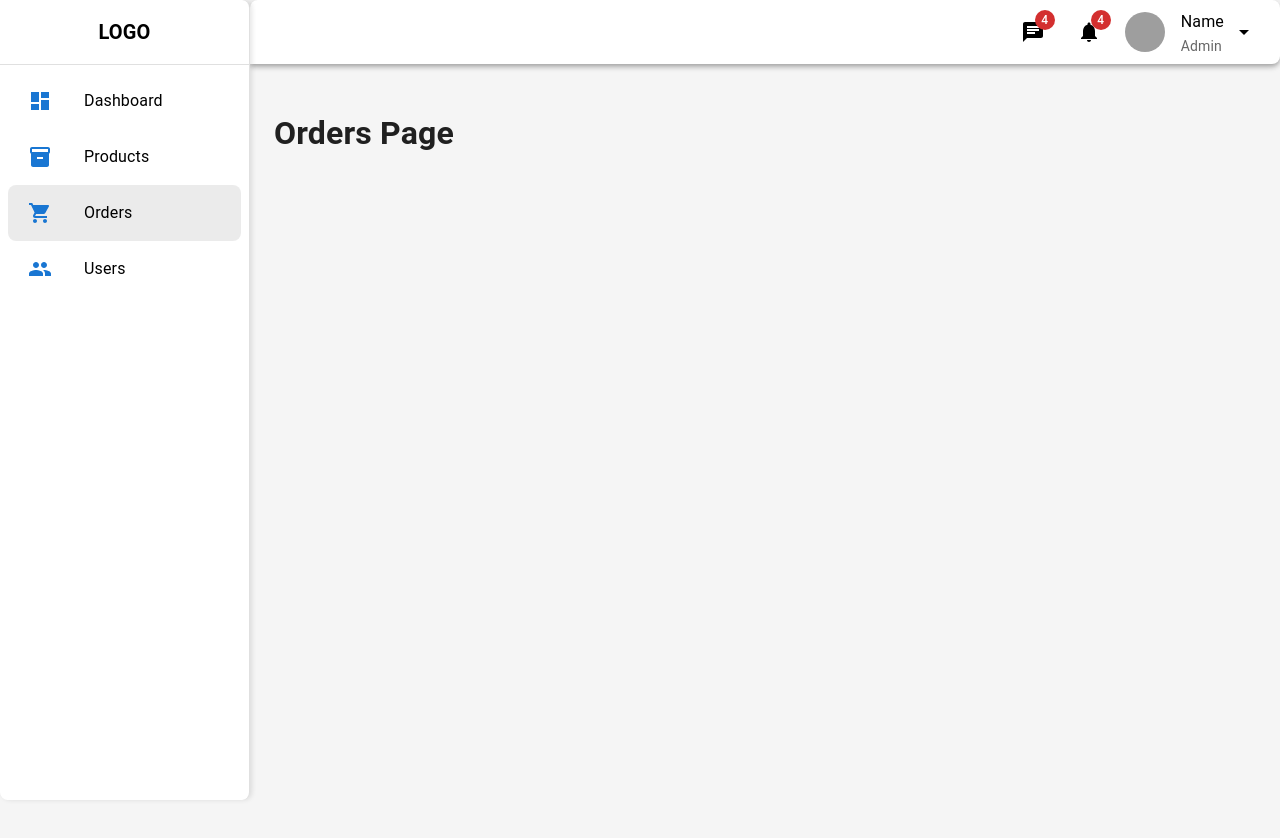
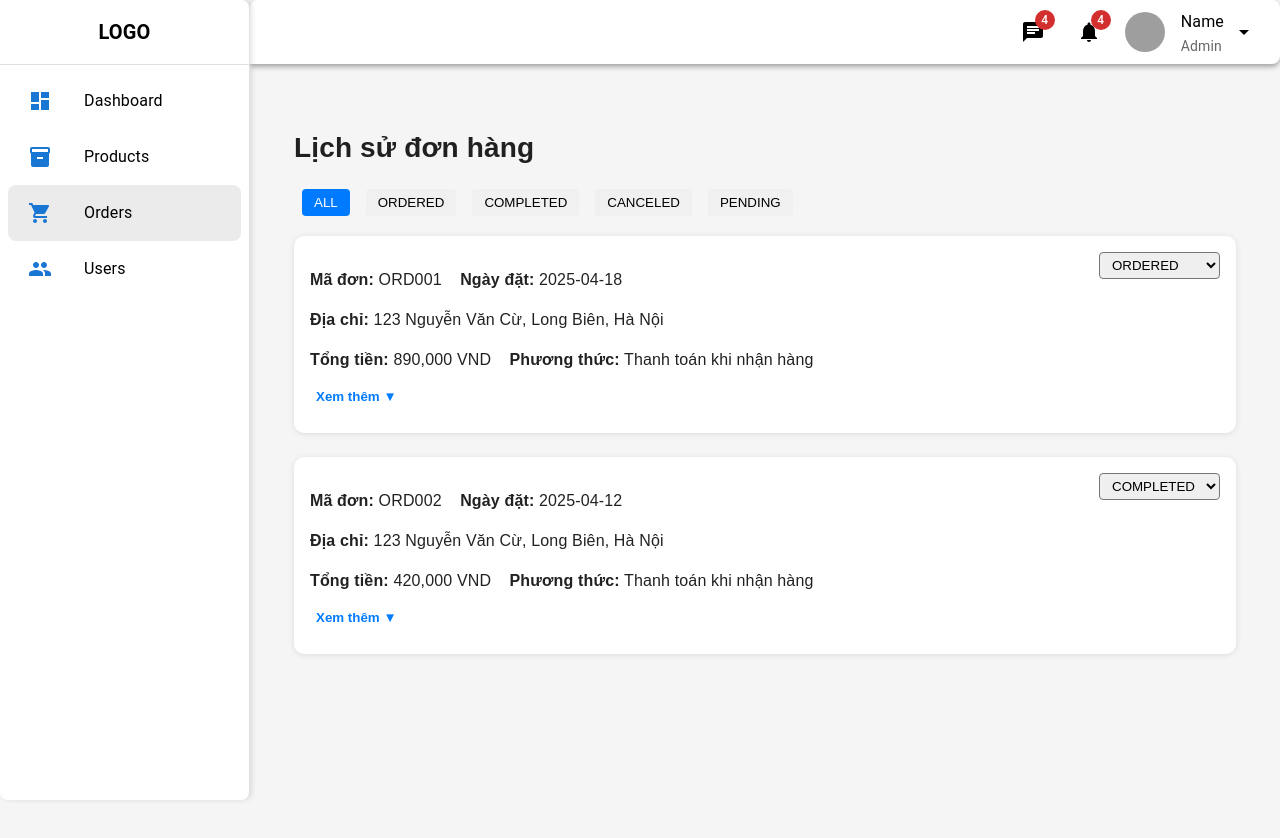
Before and after one commit to ThanhDanhDo/FashionShop, a React (Create React App) app in the folder frontend/: page /orders-admin in a window 1280 px wide. Shown: the top 838 px of the page. Built offline with nearby package versions, Linux system fonts and the light colour scheme; grey boxes are pictures that could not be loaded.

Commit message:
ui/Orders-admin

```diff
--- /dev/null
+++ b/frontend/src/pages/Admin/Orders-admin/Orders-admin.css
@@ -0,0 +1,90 @@
+.orders-container {
+    padding: 20px;
+    font-family: Arial, sans-serif;
+  }
+
+  .orders-title {
+    font-size: 28px;
+    margin-bottom: 20px;
+    font-weight: bold;
+  }
+
+  .order-filter {
+    margin-bottom: 20px;
+  }
+
+  .filter-button {
+    margin: 0 8px;
+    padding: 6px 12px;
+    background-color: #f0f0f0;
+    border: none;
+    border-radius: 4px;
+    cursor: pointer;
+  }
+
+  .filter-button.active {
+    background-color: #007bff;
+    color: white;
+  }
+
+  .order-card {
+    background: #fff;
+    border-radius: 10px;
+    padding: 16px;
+    margin-bottom: 24px;
+    box-shadow: 0 1px 6px rgba(0, 0, 0, 0.1);
+  }
+
+  .order-header {
+    display: flex;
+    justify-content: space-between;
+    margin-bottom: 12px;
+  }
+
+  .status-dropdown {
+    padding: 4px 8px;
+    border-radius: 4px;
+  }
+
+  .order-products {
+    border-top: 1px dashed #ccc;
+    padding-top: 12px;
+  }
+
+  .order-item {
+    display: flex;
+    align-items: center;
+    margin-bottom: 10px;
+  }
+
+  .order-image {
+    width: 60px;
+    height: 60px;
+    object-fit: cover;
+    margin-right: 16px;
+    border-radius: 4px;
+  }
+
+  .order-details h4 {
+    margin: 0;
+    font-size: 16px;
+  }
+
+  .toggle-button-wrapper {
+    text-align: center;
+    margin: 12px 0;
+  }
+
+  .toggle-button {
+    background-color: transparent;
+    border: none;
+    color: #007bff;
+    font-weight: bold;
+    cursor: pointer;
+  }
+  .order-footer {
+    display: flex;
+    justify-content: space-between;
+    align-items: center;
+    margin-top: 8px;
+  }
--- a/frontend/src/pages/Admin/Orders-admin/Orders-admin.jsx
+++ b/frontend/src/pages/Admin/Orders-admin/Orders-admin.jsx
@@ -1,11 +1,146 @@
-import React from 'react';
+import React, { useState } from 'react';
+import './Orders-admin.css';
+
+const mockOrders = [
+  {
+    orderId: "ORD001",
+    date: "2025-04-18",
+    status: "ORDERED",
+    address: "123 Nguyễn Văn Cừ, Long Biên, Hà Nội",
+    paymentMethod: "Thanh toán khi nhận hàng",
+    total: 890000,
+    products: [
+      {
+        id: 1,
+        name: "Áo thun xanh",
+        image: "/images/image1.png",
+        quantity: 2,
+        price: 570000,
+      },
+      {
+        id: 2,
+        name: "Quần dài",
+        image: "/images/image4.png",
+        quantity: 1,
+        price: 320000,
+      },
+    ],
+  },
+  {
+    orderId: "ORD002",
+    date: "2025-04-12",
+    status: "COMPLETED",
+    address: "123 Nguyễn Văn Cừ, Long Biên, Hà Nội",
+    paymentMethod: "Thanh toán khi nhận hàng",
+    total: 420000,
+    products: [
+      {
+        id: 3,
+        name: "Áo caro",
+        image: "/images/image2.png",
+        quantity: 1,
+        price: 420000,
+      },
+    ],
+  },
+];
 
 const Orders = () => {
-    return (
-        <div>
-            <h1>Orders Page</h1>
-        </div>
+  const [orders, setOrders] = useState(mockOrders);
+  const [filteredStatus, setFilteredStatus] = useState("ALL");
+  const [expandedOrders, setExpandedOrders] = useState({});
+
+  const handleStatusFilter = (status) => {
+    setFilteredStatus(status);
+  };
+
+  const handleStatusChange = (orderId, newStatus) => {
+    setOrders(prev =>
+      prev.map(order =>
+        order.orderId === orderId ? { ...order, status: newStatus } : order
+      )
     );
+  };
+
+  const toggleExpand = (orderId) => {
+    setExpandedOrders((prev) => ({
+      ...prev,
+      [orderId]: !prev[orderId],
+    }));
+  };
+
+  const filteredOrders =
+    filteredStatus === "ALL"
+      ? orders
+      : orders.filter((order) => order.status === filteredStatus);
+
+  return (
+    <div className="orders-container">
+      <h1 className="orders-title">Lịch sử đơn hàng</h1>
+
+      <div className="order-filter centered">
+        {["ALL", "ORDERED", "COMPLETED", "CANCELED","PENDING"].map((status) => (
+          <button
+            key={status}
+            onClick={() => handleStatusFilter(status)}
+            className={filteredStatus === status ? "filter-button active" : "filter-button"}
+          >
+            {status}
+          </button>
+        ))}
+      </div>
+
+      <div className="orders-list">
+        {filteredOrders.length === 0 ? (
+          <p>Không có đơn hàng nào với trạng thái này.</p>
+        ) : (
+          filteredOrders.map((order) => (
+            <div key={order.orderId} className="order-card">
+              <div className="order-header">
+                <div>
+                  <p><strong>Mã đơn:</strong> {order.orderId} &nbsp;&nbsp; <strong>Ngày đặt:</strong> {order.date}</p>
+                  <p><strong>Địa chỉ:</strong> {order.address}</p>
+                  <p><strong>Tổng tiền:</strong> {order.total.toLocaleString()} VND &nbsp;&nbsp; <strong>Phương thức:</strong> {order.paymentMethod}</p>
+                  <div className="order-footer">
+                <button className="toggle-button" onClick={() => toggleExpand(order.orderId)}>
+                      {expandedOrders[order.orderId] ? 'Ẩn sản phẩm ▲' : 'Xem thêm ▼'}
+                </button>
+                </div>
+                </div>
+                <div>
+                  <select
+                    className="status-dropdown"
+                    value={order.status}
+                    onChange={(e) => handleStatusChange(order.orderId, e.target.value)}
+                  >
+                    <option value="ORDERED">ORDERED</option>
+                    <option value="COMPLETED">COMPLETED</option>
+                    <option value="CANCELED">CANCELED</option>
+                    <option value="PENDING">PENDING</option>
+                  </select>
+                </div>
+              </div>
+
+              {expandedOrders[order.orderId] && (
+                <div className="order-products">
+                  {order.products.map((product) => (
+                    <div key={product.id} className="order-item">
+                      <img src={product.image} alt={product.name} className="order-image" />
+                      <div className="order-details">
+                        <h4>{product.name}</h4>
+                        <p>Số lượng: {product.quantity}</p>
+                        <p>Giá: {product.price.toLocaleString()} VND</p>
+                      </div>
+                    </div>
+                  ))}
+                </div>
+              )}
+            </div>
+          ))
+        )}
+      </div>
+    </div>
+  );
 };
 
 export default Orders;
--- a/frontend/src/pages/User/WishList/WishList.css
+++ b/frontend/src/pages/User/WishList/WishList.css
@@ -11,24 +11,20 @@
   }
 
   .wishlist-card {
-    display: flex;
-    flex-direction: column;
     background: #fff;
-    border-radius: 16px;
-    box-shadow: 0 4px 16px rgba(0,0,0,0.05);
-    overflow: hidden;
-    transition: transform 0.2s ease;
+    border: 1px solid #e0e0e0; /* viền xám nhạt */
+    box-shadow: 0 2px 8px rgba(0, 0, 0, 0.05);
   }
 
   .wishlist-card:hover {
-    transform: translateY(-4px);
+    transform: translateY(-2px);
   }
 
   .wishlist-image-wrapper.small {
     width: 100%;
     padding-top: 100%;
     position: relative;
-    background-color: #f9f9f9;
+    background-color: #f7f7f7;;
   }
 
   .wishlist-image {
@@ -55,10 +51,6 @@
     margin: 0;
   }
 
-  .wishlist-heart {
-    color: hotpink;
-  }
-
   .wishlist-price {
     font-weight: bold;
     color: #e91e63;
@@ -78,7 +70,10 @@
     margin-top: 12px;
   }
 
-  .add-to-cart,
+  .add-to-cart {
+    background-color: #e91e63;
+    color: white;
+  }
   .remove-wishlist {
     flex: 1;
     padding: 8px;
```
